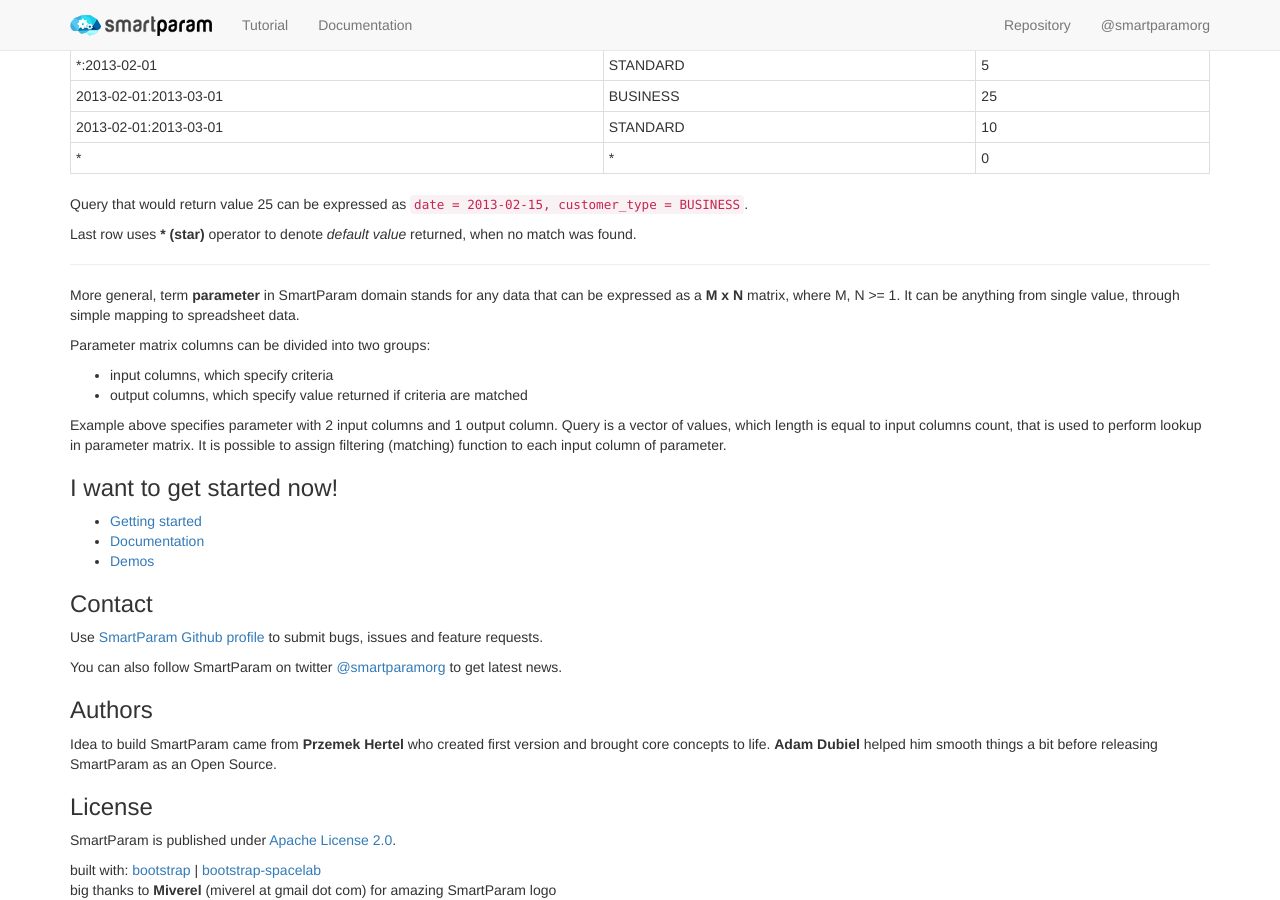
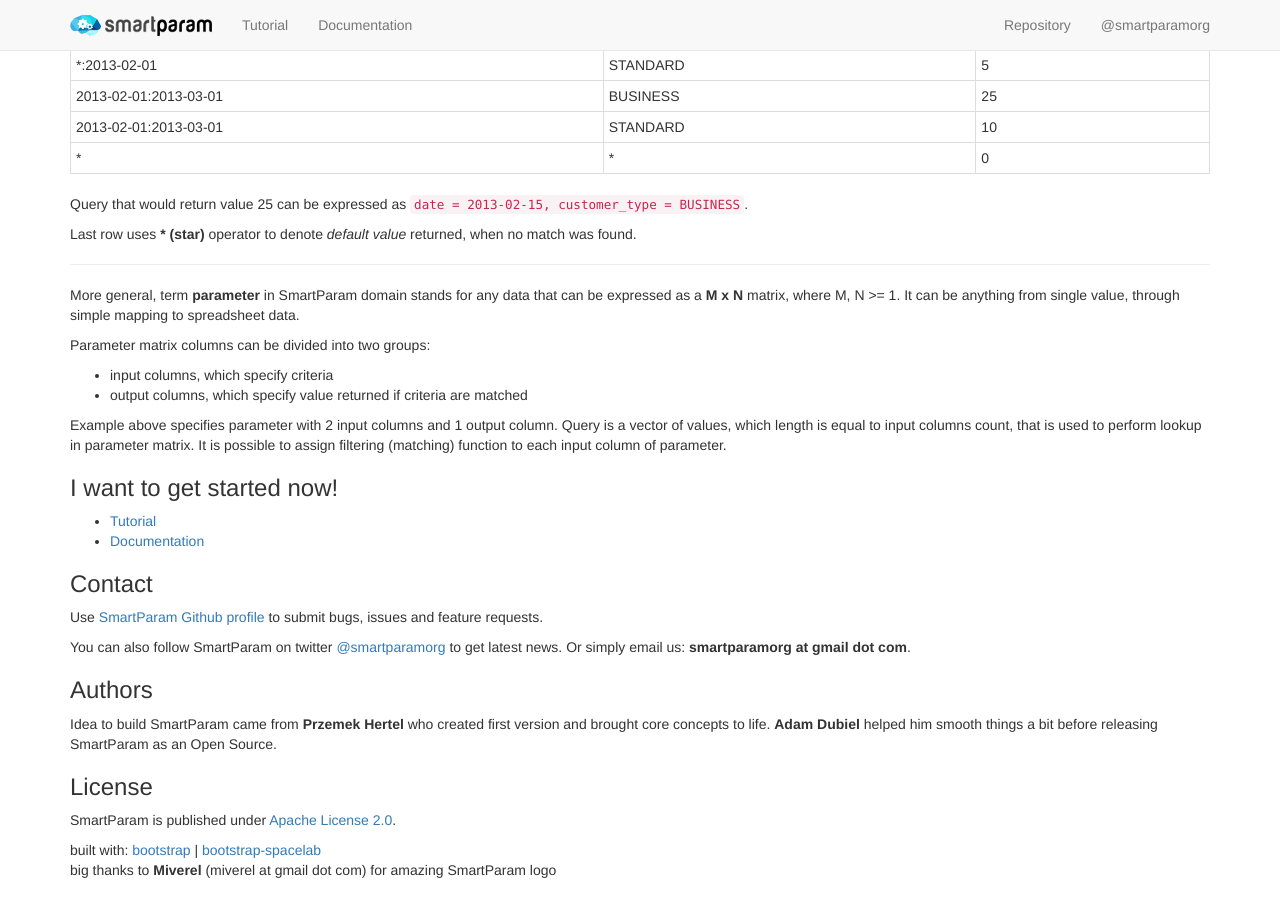
Before and after one commit to smartparam/smartparam.github.io, a Jekyll site: the page built from index.md, in a window 1280 px wide and 900 px high, scrolled down 905 px. Built offline with Jekyll 4.4.1, drawn with Linux system fonts in a browser that asks for light colours; nearby versions of some CDN libraries; Markdown is read by kramdown in place of the engine named in the settings.

Commit message:
added email info

```diff
--- a/index.md
+++ b/index.md
@@ -83,9 +83,8 @@ filtering (matching) function to each input column of parameter.
 
 ### I want to get started now!
 
-* [Getting started](/getting-started.html)
+* [Tutorial](/tutorial/tutorial.html)
 * [Documentation](/doc/domain.html)
-* [Demos](/demo-app.html)
 
 
 ### Contact
@@ -94,6 +93,7 @@ Use [SmartParam Github profile](https://github.com/smartparam/) to submit bugs,
 requests.
 
 You can also follow SmartParam on twitter [@smartparamorg](https://twitter.com/smartparamorg) to get latest news.
+Or simply email us: **smartparamorg at gmail dot com**.
 
 ### Authors
 
```
